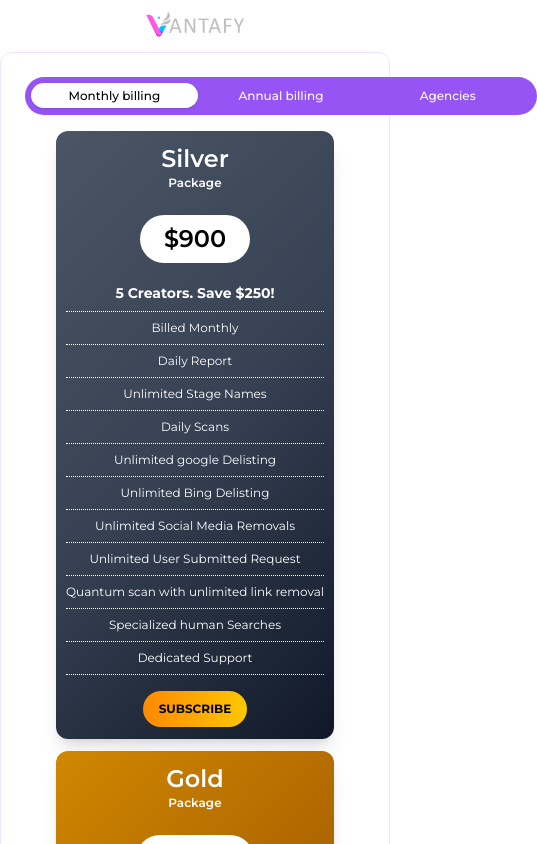
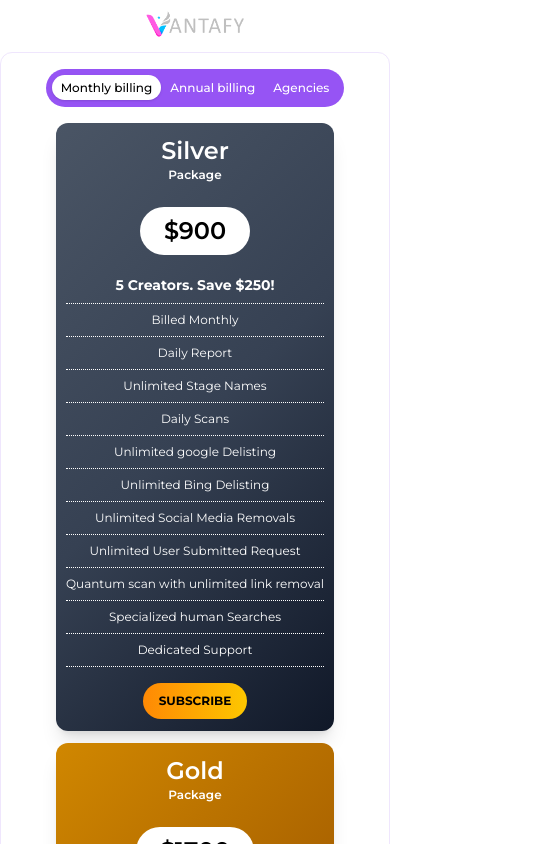
Before and after one commit to raazr62/Vantafy_frontend, a React (Vite) app: page /pricing-plan in a window 390 px wide. Shown: the top 844 px of the page, 537 px wide, since content can reach past the window. Built offline with nearby package versions, Linux system fonts and the light colour scheme.

Commit message:
feat: PricingPlan responsive completed

```diff
--- a/src/pages/PricingPlan.jsx
+++ b/src/pages/PricingPlan.jsx
@@ -9,14 +9,15 @@ const PricingPlan = () => {
   return (
     <div className="container max-w-7xl mx-auto flex items-center justify-center mt-2 mb-5">
       <div className="w-full h-full flex flex-col">
-        <Logo
-          variant="grayFull"
-          className={"mx-auto mb-3 shrink-0 sticky top-0"}
-        />
-        <div className="rounded-[12px] border border-[#EFE6FD] flex flex-col p-6 flex-1">
+        <div className="bg-white/90 backdrop-blur-xs mb-3 shrink-0 sticky top-0 w-full">
+          <Logo variant="grayFull" className={"mx-auto"} />
+        </div>
+        <div className="rounded-[12px] border border-[#EFE6FD] flex flex-col py-4 sm:py-6 flex-1">
           <div className="flex justify-center flex-1 w-full">
             <Tabs defaultValue="monthly-billing" className="w-full">
-              <TabsList className={"min-w-lg mx-auto"}>
+              <TabsList
+                className={"max-w-xs sm:max-w-full sm:min-w-lg mx-auto"}
+              >
                 <TabsTrigger value="monthly-billing">
                   Monthly billing
                 </TabsTrigger>
```
